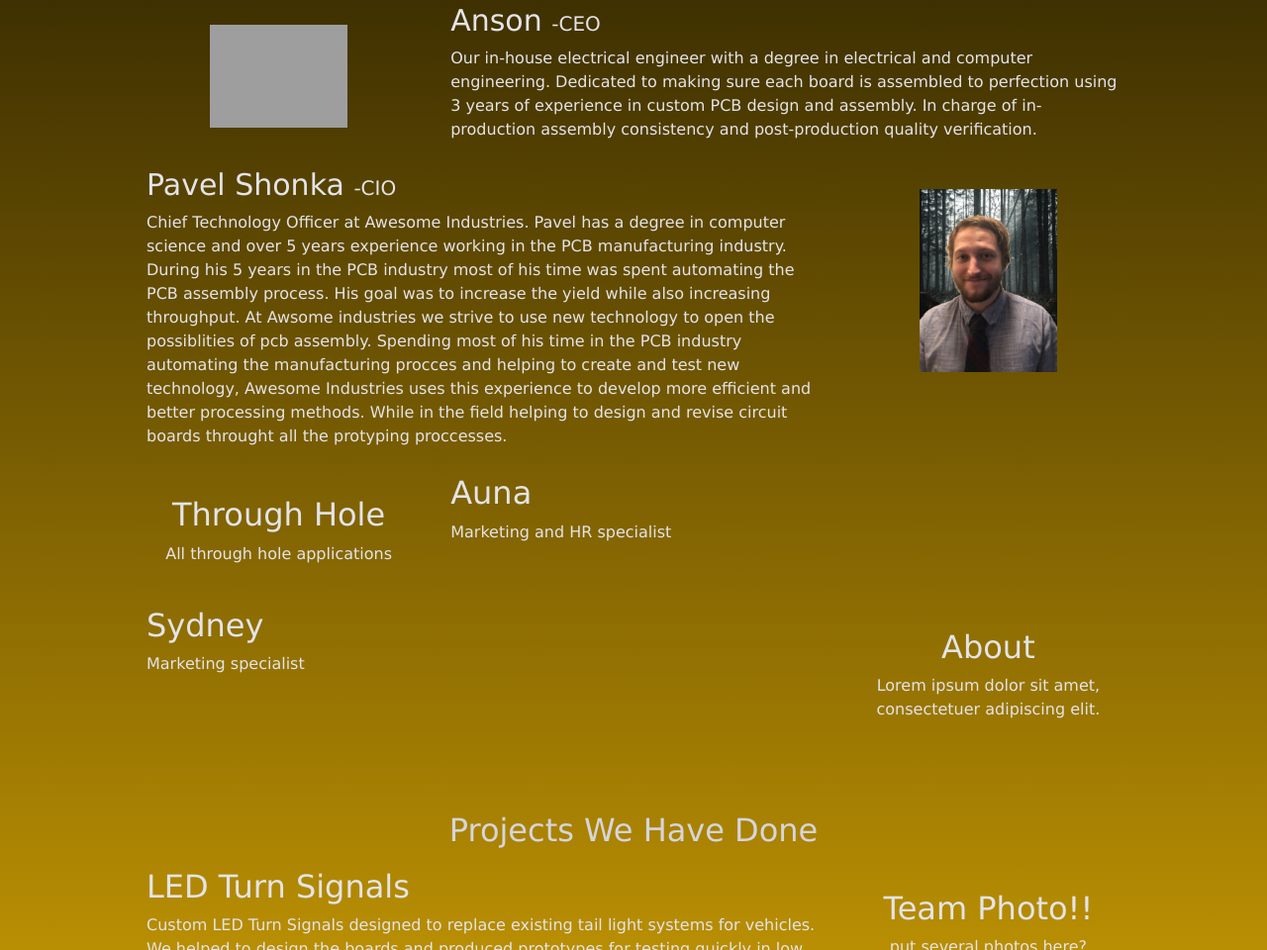
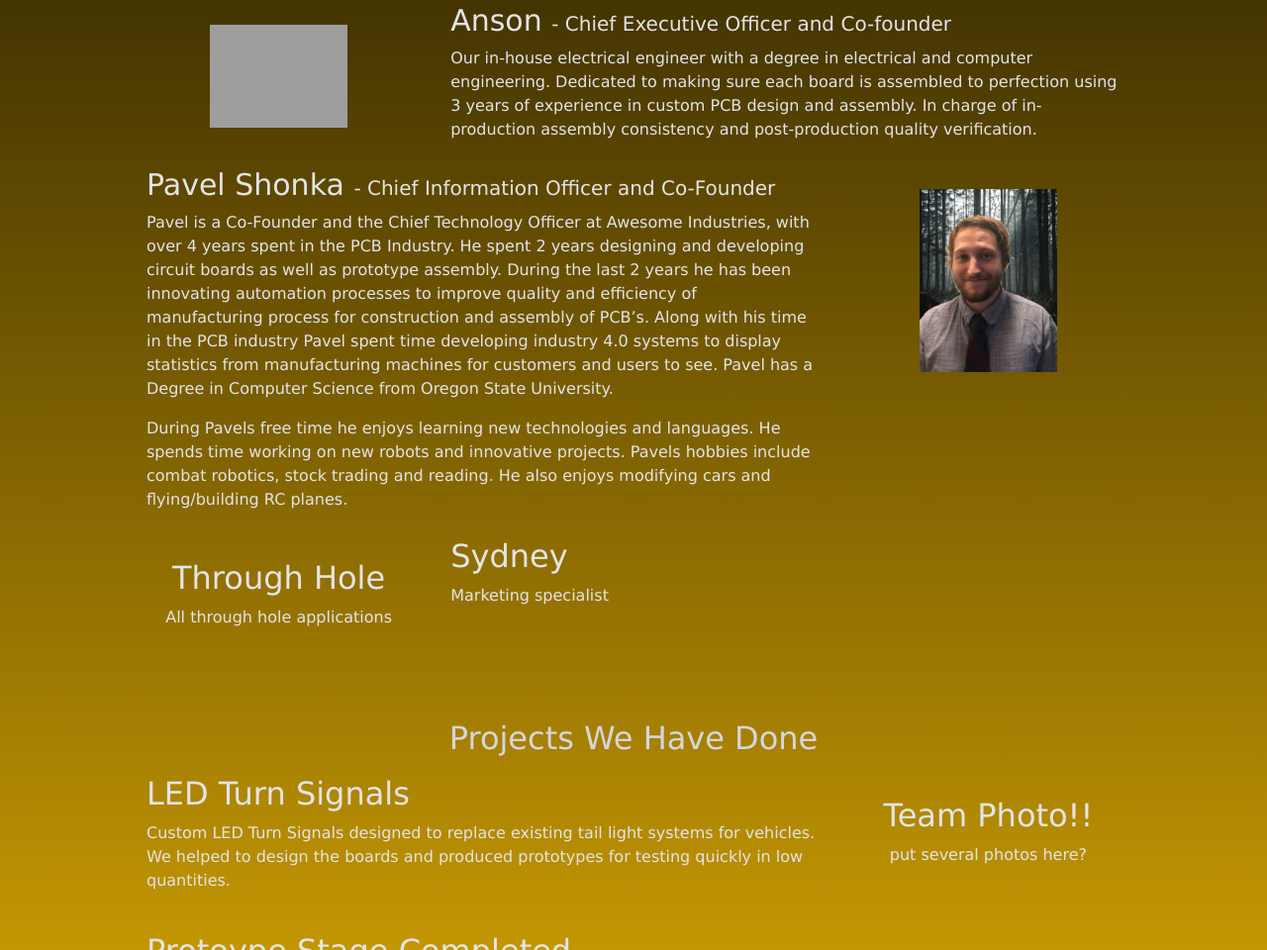
Before and after one commit to shonkap/shonkap.github.io, a plain HTML site: page About.html in a window 1280 px wide. Shown: the part 967-1927 px from the top of the page at 99% size. Drawn offline with nearby package versions, Linux system fonts and the light colour scheme; grey boxes are pictures that could not be loaded.

Commit message:
Fixed footer and updated about

```diff
--- a/About.html
+++ b/About.html
@@ -76,7 +76,7 @@
     </div>
 
     <div class="mainc">
-        <h3>Anson <small>-CEO</small></h3>
+        <h3>Anson <small>- Chief Executive Officer and Co-founder</small></h3>
         <p>Our in-house electrical engineer with a degree in electrical and computer engineering. Dedicated to making sure each board is assembled to perfection using 3 years of experience in custom PCB design and assembly. In charge of in-production assembly consistency and post-production quality verification.</p>
     </div>
 </div>
@@ -84,14 +84,23 @@
 <div class="containc" >
 
     <div class="mainc">
-        <h3>Pavel Shonka <small>-CIO</small></h3>
-        <p>Chief Technology Officer at Awesome Industries. Pavel has a degree in computer science and over 5 years experience working in the PCB manufacturing industry.
+        <h3>Pavel Shonka <small>- Chief Information Officer and Co-Founder</small></h3>
+            <!--Chief Technology Officer at Awesome Industries. Pavel has a degree in computer science and over 5 years experience working in the PCB manufacturing industry.
             During his 5 years in the PCB industry most of his time was spent automating the PCB assembly process. His goal was to increase the yield while also increasing throughput.
             At Awsome industries we strive to use new technology to open the possiblities of pcb assembly.
 
             Spending most of his time in the PCB industry automating the
             manufacturing procces and helping to create and test new technology, Awesome Industries uses this experience to develop more efficient and better
-            processing methods. While in the field helping to design and revise circuit boards throught all the protyping proccesses.</p>
+            processing methods. While in the field helping to design and revise circuit boards throught all the protyping proccesses.</p>-->
+        <p>Pavel is a Co-Founder and the Chief Technology Officer at Awesome Industries, with over 4 years spent in the PCB Industry. He spent 2 years
+            designing and developing circuit boards as well as prototype assembly. During the last 2 years he has been innovating automation processes
+            to improve quality and efficiency of manufacturing process for construction and assembly of PCB’s. Along with his time in the PCB industry
+            Pavel spent time developing industry 4.0 systems to display statistics from manufacturing machines for customers and users to see. Pavel has
+            a Degree in Computer Science from Oregon State University.</p>
+
+        <p>During Pavels free time he enjoys learning new technologies and languages. He spends time working on new robots and innovative projects. Pavels
+            hobbies include combat robotics, stock trading and reading. He also enjoys modifying cars and flying/building RC planes.</p>
+
     </div>
 
     <div class="rightc">
@@ -107,21 +116,8 @@
     </div>
 
     <div class="mainc">
-        <h2>Auna</h2>
-        <p>Marketing and HR specialist</p>
-    </div>
-</div>
-
-<div class="containc" >
-
-    <div class="mainc">
         <h2>Sydney</h2>
         <p>Marketing specialist</p>
-    </div>
-
-    <div class="rightc">
-        <h2>About</h2>
-        <p>Lorem ipsum dolor sit amet, consectetuer adipiscing elit.</p>
     </div>
 </div>
 
@@ -187,10 +183,10 @@
                 </div>
             </div>
         </div>
-    </div>
 
-    <div class="containf p-2">
-        <p>All Rights Reserved © Awesome Industires, LLC</p>
+        <div class="containf p-2">
+            <p>All Rights Reserved © Awesome Industires, LLC</p>
+        </div>
     </div>
 
 </footer>
```
Also changed, not shown: Contact.html (+3 -3 lines), index.html (+4 -4 lines).
